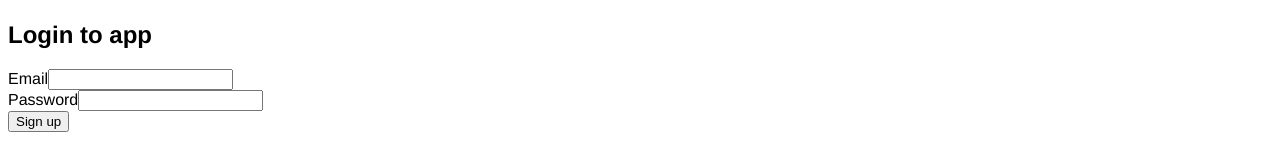
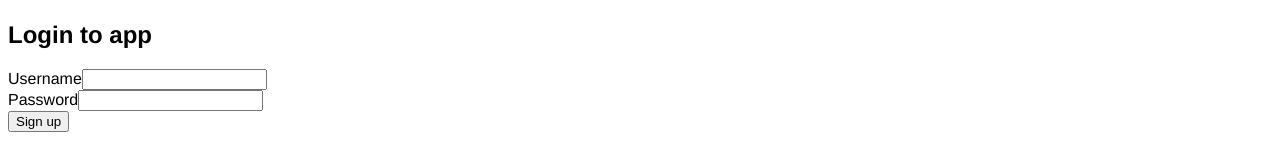
Before and after one commit to ahmettzorlutuna/open-article, a Vue app in the folder frontend/: page /user/login in a window 1280 px wide. Shown: the part 128-288 px from the top of the page. Built offline with nearby package versions, Linux system fonts and the light colour scheme.

Commit message:
using username instead email

```diff
--- a/frontend/src/views/LoginView.vue
+++ b/frontend/src/views/LoginView.vue
@@ -2,9 +2,9 @@
   <h1>Login page</h1>
   <form>
         <h2>Login to app</h2>
-        <label for="email">Email</label>
-        <input type="text" name="email" required>
-        <div class="email-error"></div>
+        <label for="email">Username</label>
+        <input type="text" name="username" required>
+        <div class="username-error"></div>
         <label for="password">Password</label>
         <input type="password" name="password" required>
         <div class="password-error"></div>
```
